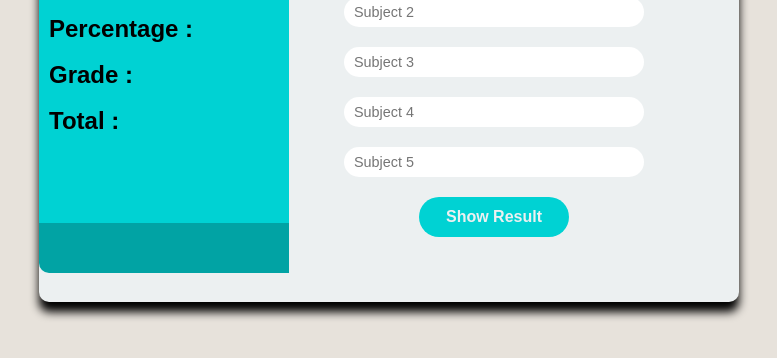
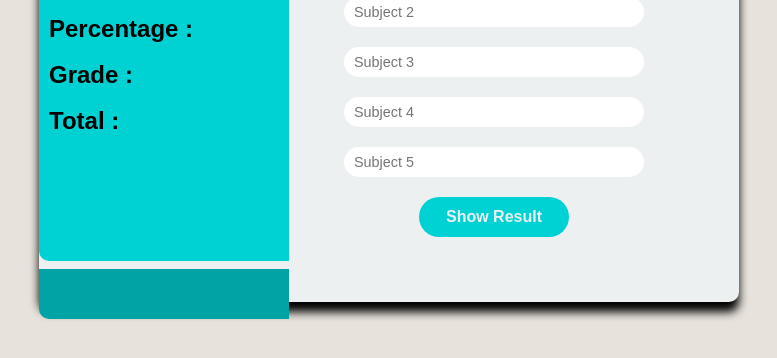
Before and after one commit to Prabodh-Kumar-Mallick/Grade-Calculator, a plain HTML site: page index.html in a window 1280 px wide. Shown: the part 298-656 px from the top of the page, without its empty margins (251-1028 px from the left). Drawn offline with Linux system fonts and the light colour scheme.

Commit message:
Add files via upload

```diff
--- a/style.css
+++ b/style.css
@@ -3,13 +3,11 @@
     box-sizing: border-box;
     font-family: sans-serif;
 }
-
 body{
     background-color: rgb(231, 226, 219);
     display: grid;
     place-items: center;
     min-height: 100vh;
-
 }
 .container{
     width: 700px;
@@ -41,15 +39,12 @@ body{
     place-items: center;
     min-height: 30vh;
 }
-
 .p_g_t h2{
-
     font-size: 1.3rem;
     font-weight: 500;
     margin: 20px 0;
 }
 .content .right_side{
-
     display: flex;
     flex-direction: column;
     justify-content: center;
@@ -58,12 +53,9 @@ body{
     padding-top: 5%;
     min-width: 70vw;
     min-width: 50vh;
-
 }
-
 .right_side input{
-
-    margin: 10px 0;
+   margin: 10px 0;
     width: 300px;
     height: 30px;
     padding: 10px;
@@ -72,9 +64,7 @@ body{
     border-radius: 30px;
     font-size: 0.9rem;
 }
-
 .right_side button{
-
     width: 150px;
     height: 40px;
     background: #00d2d3;
@@ -86,29 +76,20 @@ body{
     font-weight: 900;
     border-radius: 30px;
     cursor: pointer;
-
 }
-
 .result{
-
-
     position: absolute;
-    top: 520.5px;
+    bottom: 22.9vh;
         width: 250px;
     height: 50px;
     background: #01a3a4;
     border-radius: 0 0 0 10px;
-
 }
 .result h2{
-
-
     text-align: center;
     line-height: 20px;
     font-size: 1.23rem;
     color: #ecf0f1;
     font-weight: 900;
     letter-spacing: 2px;
-
-
 }
```
